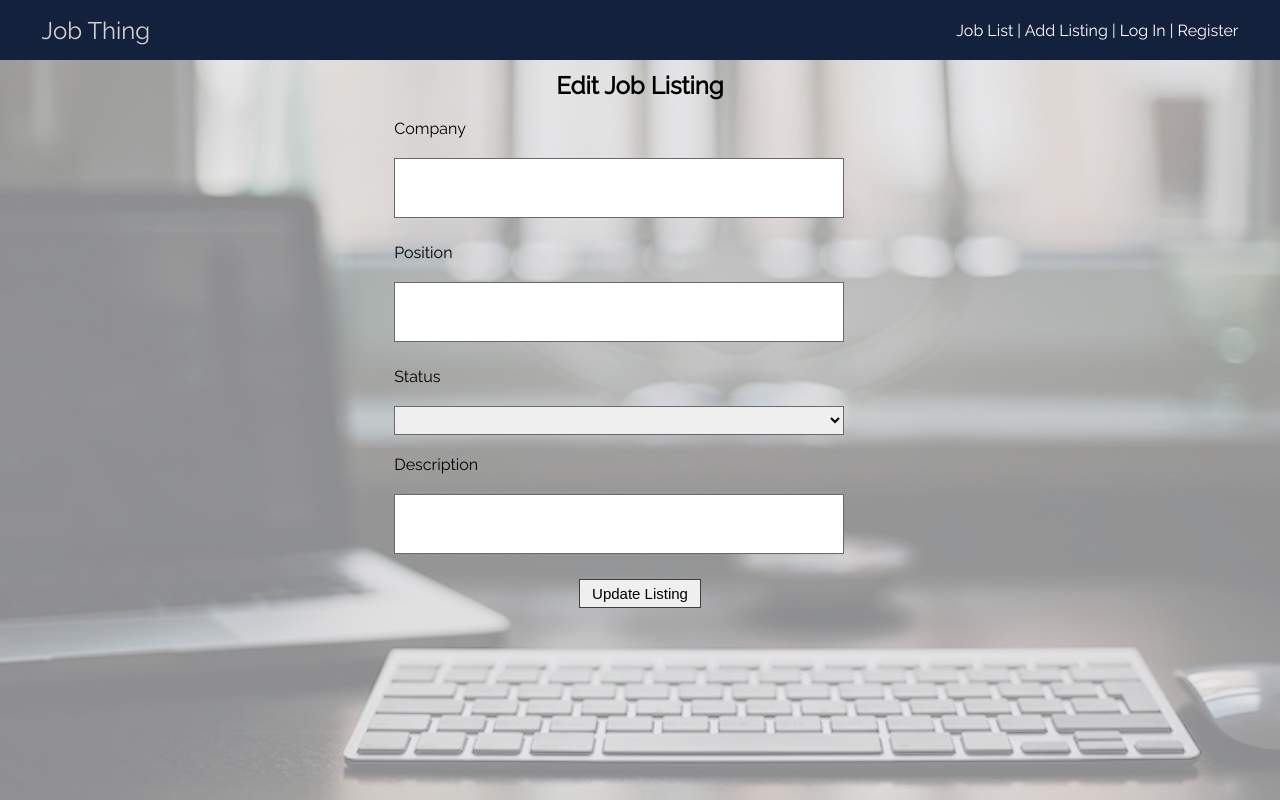
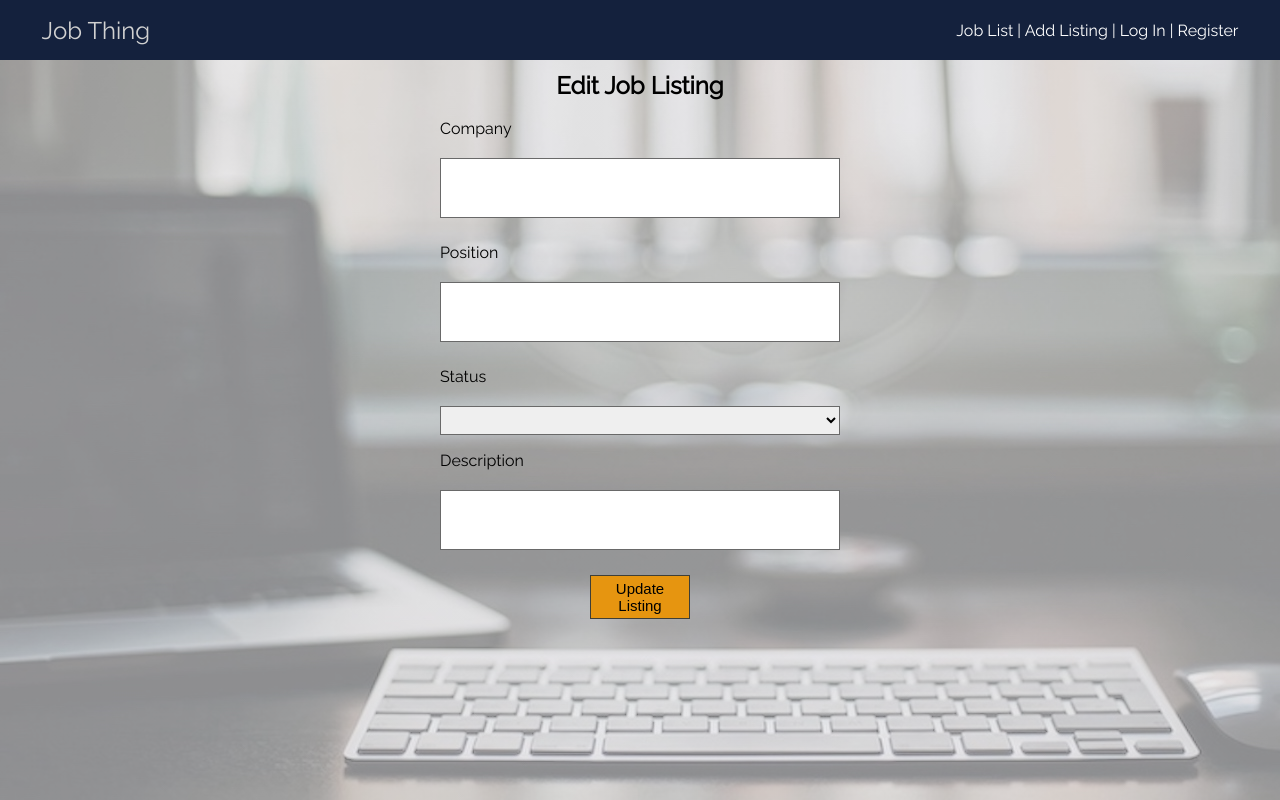
Before and after one commit to mayabowman/job-thing, a React (Create React App) app: page /editlisting/1 in a window 1280 px wide. Shown: the top 800 px of the page. Built offline with nearby package versions, Linux system fonts and the light colour scheme; no server answers.

Commit message:
fixed alignment on AddListing and EditListing forms

```diff
--- a/src/App.css
+++ b/src/App.css
@@ -20,6 +20,8 @@ button {
   border: 1px solid #3f3f37;
   font-size: 14px;
   padding: 3%;
+  margin: 5px;
+  background-color: #e69510;
 }
 
 .content{
--- a/src/components/AddListing/AddListing.css
+++ b/src/components/AddListing/AddListing.css
@@ -16,6 +16,17 @@ select {
   margin-bottom: 4%;
   border: 1px solid #696969;
   padding: 5px;
+}
+
+.add-button {
+  background-color: #e69510;
+}
+
+@media (min-width: 500px) {
+  .AddListing {
+    max-width: 300px;
+    margin: auto;
+  };
 }
 
 @media (min-width: 768px) {
@@ -76,3 +87,10 @@ select {
     margin-top: 10px;
   }
 }
+
+@media (min-width: 900px) {
+  .AddListing {
+    max-width: 1000px;
+    margin: auto;
+  }
+}
--- a/src/components/EditListing/EditListing.css
+++ b/src/components/EditListing/EditListing.css
@@ -16,6 +16,17 @@ select {
   margin-bottom: 4%;
   border: 1px solid #696969;
   padding: 5px;
+}
+
+.update-button {
+  background-color: #e69510
+}
+
+@media (min-width: 500px) {
+  .EditListing {
+    max-width: 300px;
+    margin: auto;
+  }
 }
 
 @media (min-width: 768px) {
@@ -76,3 +87,10 @@ select {
     margin-top: 10px;
   }
 }
+
+@media (min-width: 900px) {
+  .EditListing {
+    max-width: 1000px;
+    margin: auto;
+  }
+}
```
